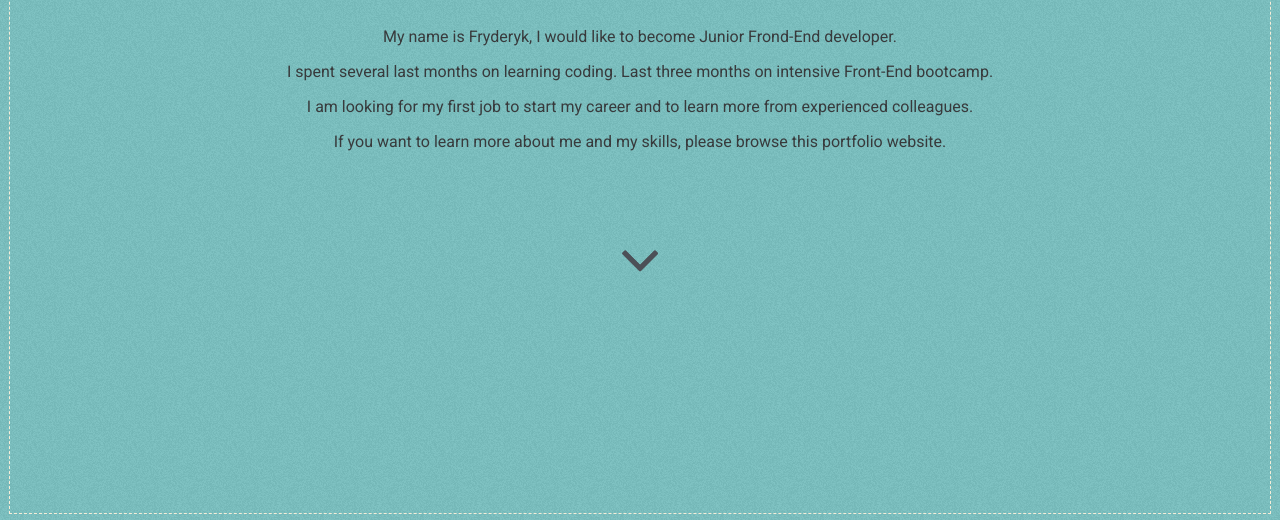
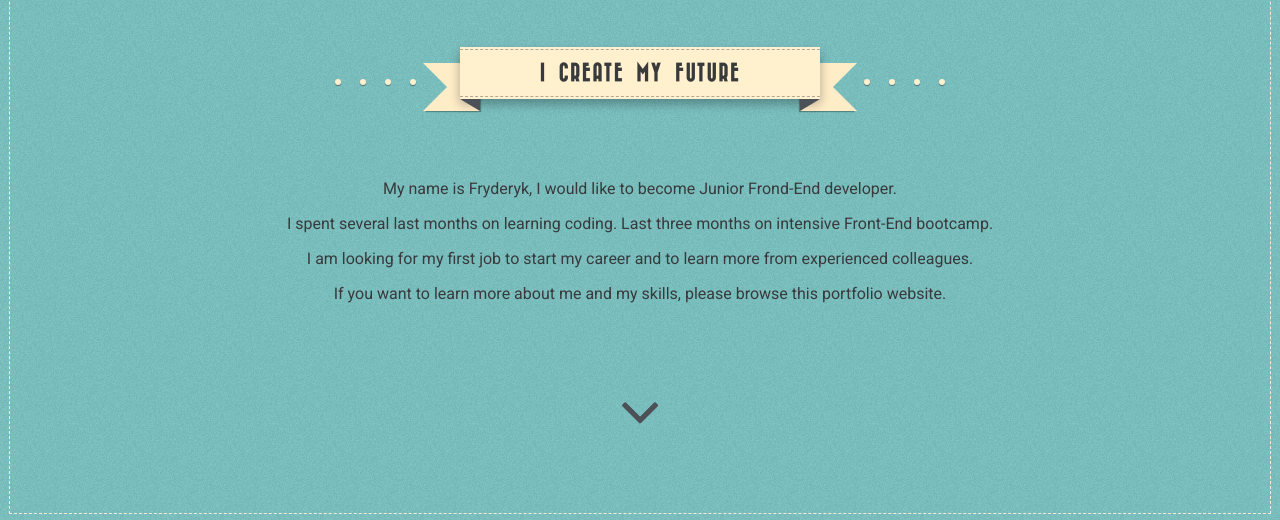
Before and after one commit to fryderykg/old_personal_site, a website: page index.html in a window 1280 px wide. Shown: the part 277-797 px from the top of the page. Drawn offline with nearby package versions, Linux system fonts and the light colour scheme.

Commit message:
add ribbon in about me section

```diff
--- a/index.html
+++ b/index.html
@@ -19,7 +19,7 @@
       <li class="menu-link"><a class="menu" href="#about_me">about me</a></li>
       <li class="menu-link"><a class="menu" href="#portfolio">portfolio</a></li>
       <li>
-        <a class="" href="#"><img src="img/built/logo.png" alt="logo"></a>
+        <a class="menu" href="#about_me"><img src="img/built/logo.png" alt="logo"></a>
       </li>
       <li class="menu-link"><a class="menu" href="#technologies">technologies</a></li>
       <li class="menu-link"><a class="menu" href="#contact">contact</a></li>
@@ -32,6 +32,20 @@
     <h2 id="welcome">welcome</h2>
     <div class="separator"><span>×××</span></div>
     <div class="section-subtitle">a couple of words about me</div>
+    <div class="ribbon">
+      <span class="dots dot1"></span>
+      <span class="dots dot2"></span>
+      <span class="dots dot3"></span>
+      <span class="dots dot4"></span>
+      <span class="dots dot5"></span>
+      <span class="dots dot6"></span>
+      <span class="dots dot7"></span>
+      <span class="dots dot8"></span>
+      <h3 class="ribbon-content">
+        <span>I create my future</span>
+      </h3>
+
+    </div>
     <p>My name is Fryderyk, I would like to become Junior Frond-End developer.</p>
     <p>I spent several last months on learning coding. Last three months on intensive Front-End bootcamp.</p>
     <p>I am looking for my first job to start my career and to learn more from experienced colleagues.</p>
--- a/sass/main.sass
+++ b/sass/main.sass
@@ -74,7 +74,7 @@ nav
         right: 20px
         top: 0
         visibility: visible
-        z-index: 100
+        z-index: 25
       &:nth-of-type(4)
         display: none
 
@@ -109,10 +109,119 @@ section
   padding-bottom: 30px
   position: relative
   text-align: center
+  @media (max-width: 768px)
+    min-height: 100vh
 
 //  ABOUT ME SECTION
 .about-me
   background-color: $color-blue
+  overflow: hidden
+  z-index: 0
+
+  .ribbon
+    background: $color-yellow
+    box-shadow: rgba(0, 0, 0, 0.3) 0 5px 10px
+    font-size: 1em
+    line-height: 2em
+    margin: 50px auto 80px
+    max-width: 360px
+    min-width: 260px
+    position: relative
+    text-align: center
+    @media (max-width: 576px)
+      margin: 30px auto
+      max-width: 260px
+    // LEFT AND RIGHT PART OF A RIBBON
+    &:before, &:after
+      border: 24px solid #FFEDC8
+      bottom: -12px
+      content: ''
+      display: block
+      position: absolute
+      z-index: -1
+    &:before
+      border-left-color: rgba(0, 0, 0, 0)
+      border-right-width: 33px
+      box-shadow: rgba(0, 0, 0, 0.3) 2px 2px 1px -1px
+      left: -37px
+    &:after
+      border-left-width: 33px
+      border-right-color: rgba(0, 0, 0, 0)
+      box-shadow: rgba(0, 0, 0, 0.3) -2px 2px 1px -1px
+      right: -37px
+
+  .ribbon-content
+    font-family: Bazar, sans-serif
+    letter-spacing: 0.1em
+    padding: 10px
+    word-spacing: 0.3em
+    // gray triangle
+    &::before, &::after
+      border-color: $color-gray-dark rgba(0, 0, 0, 0) rgba(0, 0, 0, 0) rgba(0, 0, 0, 0)
+      border-style: solid
+      bottom: -12px
+      content: ''
+      display: block
+      position: absolute
+    &::before
+      border-width: 12px 0 0 20px
+      left: 0
+    &::after
+      border-width: 12px 20px 0 0
+      right: 0
+    // DASHED DECORATION OF A RIBBON
+    span
+      &::before
+        border-top: 1px dashed rgba(0, 0, 0, 0.3)
+        box-shadow: 0 0 2px rgba(255, 255, 255, 0.5)
+        content: ""
+        display: block
+        left: 0
+        margin-top: 2px
+        position: absolute
+        top: 0
+        width: 100%
+      &::after
+        border-top: 1px dashed rgba(0, 0, 0, 0.3)
+        bottom: 0
+        box-shadow: 0 0 2px rgba(255, 255, 255, 0.3)
+        content: ""
+        display: block
+        left: 0
+        margin-bottom: 2px
+        position: absolute
+        width: 100%
+
+  // DOTS AROUND RIBBON
+  .dots
+    background-color: #FFF0CE
+    border-radius: 50%
+    box-shadow: rgba(0, 0, 0, 0.4) 0 1px 1px
+    height: 6px
+    position: absolute
+    top: 32px
+    width: 6px
+    @media (max-width: 768px)
+      display: none
+
+  .dot1
+    left: -50px
+  .dot2
+    left: -75px
+  .dot3
+    left: -100px
+  .dot4
+    left: -125px
+  .dot5
+    right: -50px
+  .dot6
+    right: -75px
+  .dot7
+    right: -100px
+  .dot8
+    right: -125px
+
+  // ARROW ON THE BOTTOM
   i
     color: $color-gray-dark
     font-size: 4em
@@ -120,11 +229,14 @@ section
     padding: 10px
     text-shadow: 0 0 0 $color-gray-dark
     transition: 1s all ease
+    @media (max-width: 576px)
+      margin-top: 0
     &:active, &:visited
       color: $color-gray-dark
     &:hover
       text-shadow: 0 20px 0 $color-gray-dark
       transform: translate(0, 20px)
+
 
 //  PORTFOLIO SECTION
 .portfolio
```
Also changed, not shown: css/build.css.
